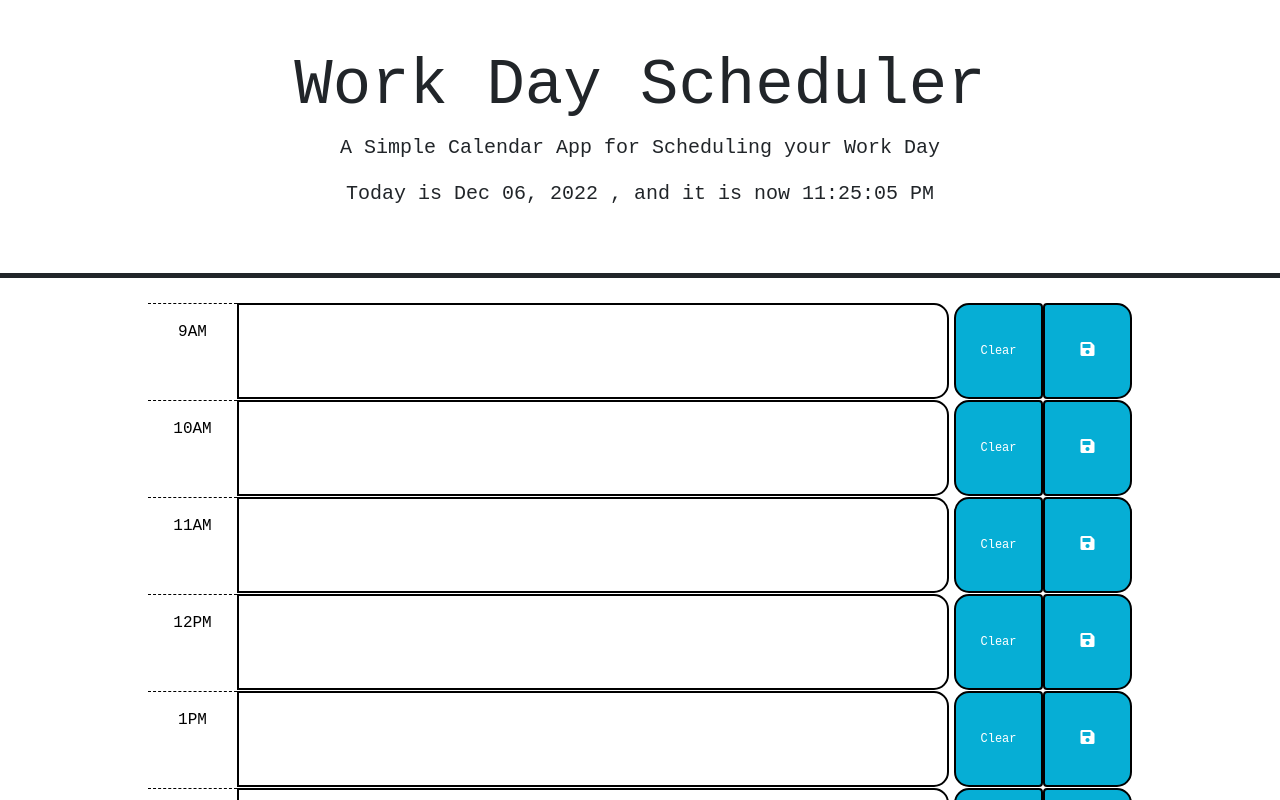
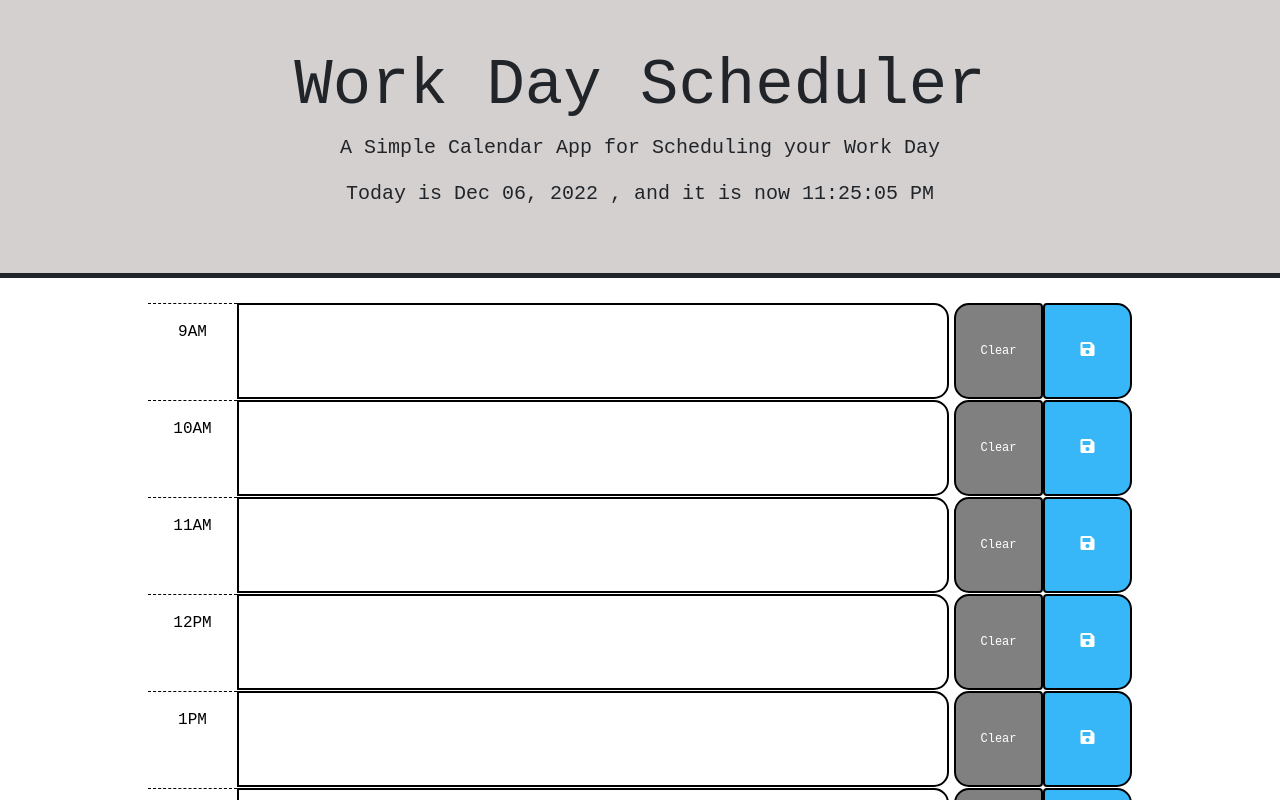
Before and after one commit to FeddericoWayne/Challenge-4-Workday-Scheduler, a plain HTML site: page index.html in a window 1280 px wide. Shown: the top 800 px of the page. Drawn offline with nearby package versions, Linux system fonts and the light colour scheme.

Commit message:
css updates

```diff
--- a/Assets/style.css
+++ b/Assets/style.css
@@ -1,6 +1,10 @@
 body {
   font-family: monospace;
   font-size: 16px;
+}
+
+header {
+  background-color: rgb(212, 208, 208);
 }
 
 textarea {
@@ -25,7 +29,7 @@ textarea {
 .description:focus {
   color: black;
   white-space: pre-wrap;
-  box-shadow: inset 0 0 0 5px #06aed5;
+  box-shadow: inset 0 0 0 5px #37b7f7;
   background-color: rgb(251, 251, 112);
   transition-duration: 1s;
   transition-property: box-shadow, background-color;
@@ -66,7 +70,7 @@ textarea {
   border: 2px solid black;
   border-top-right-radius: 15px;
   border-bottom-right-radius: 15px;
-  background-color: #06aed5;
+  background-color: #37b7f7;
   color: white;
 }
 
@@ -81,7 +85,7 @@ textarea {
   border: 2px solid black;
   border-top-left-radius: 15px;
   border-bottom-left-radius: 15px;
-  background-color: #06aed5;
+  background-color: grey;
   color: white;
 }
 
@@ -92,7 +96,7 @@ textarea {
 /* Reminder Blinking on Save Button */
 @keyframes blink {
   0% {
-    background-color: #06aed5;
+    background-color: #37b7f7;
   }
 
   50% {
@@ -100,7 +104,7 @@ textarea {
   }
 
   100% {
-    background-color: #06aed5;
+    background-color: #37b7f7;
   }
 
 }
```
